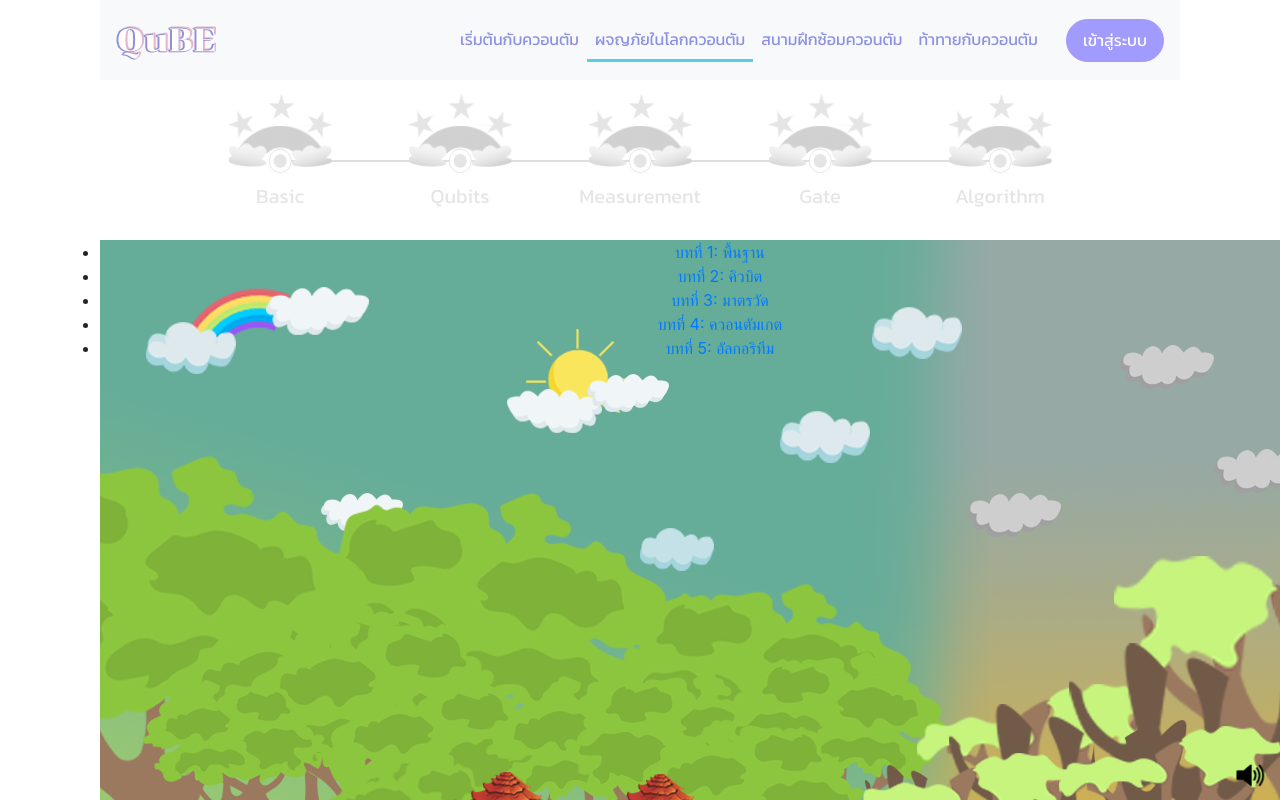
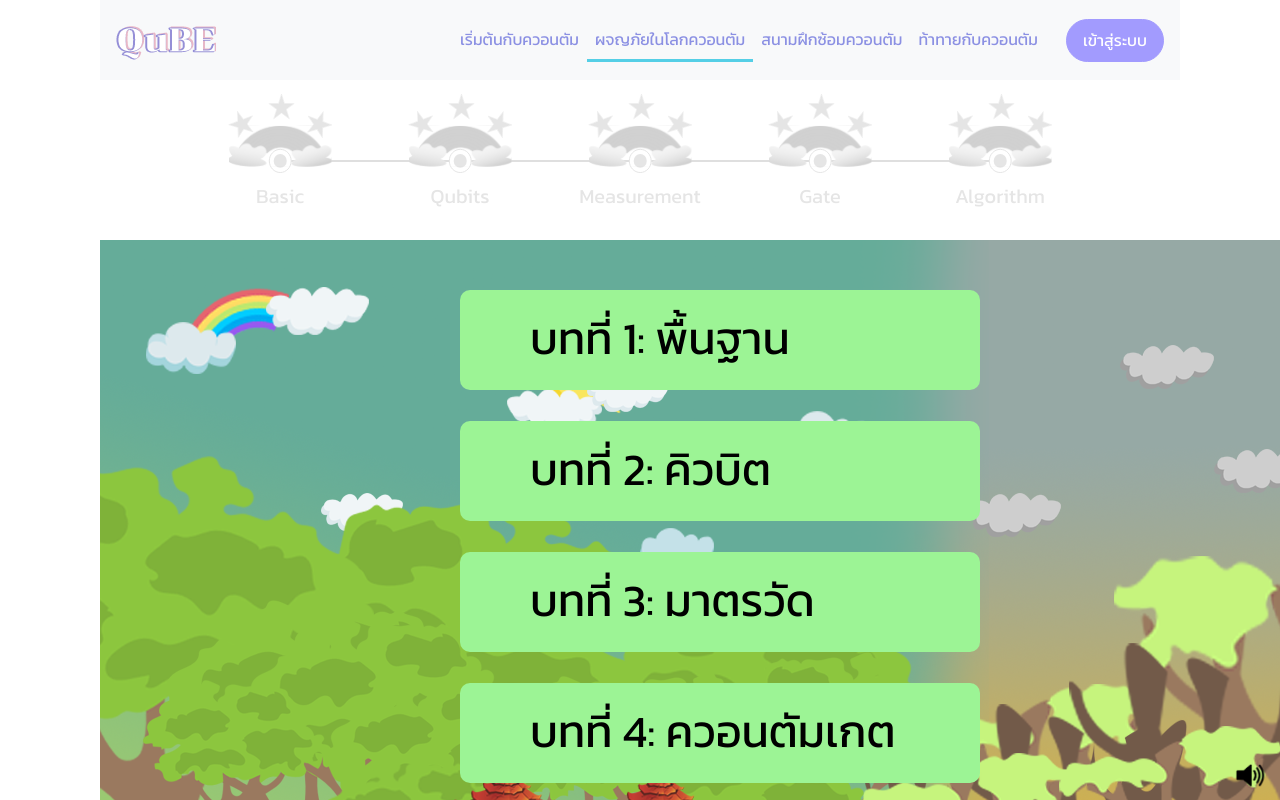
Before and after one commit to Kadphol/QuBE, a React (Create React App) app in the folder frontend/: page /explore in a window 1280 px wide. Shown: the top 800 px of the page. Built offline with nearby package versions, Linux system fonts and the light colour scheme; no server answers; a web font is replaced by a local one.

Commit message:
Add menu style

```diff
--- a/frontend/src/pages/Explore/MenuMap.tsx
+++ b/frontend/src/pages/Explore/MenuMap.tsx
@@ -8,7 +8,39 @@ const Menu = styled.div`
   background: url(${map});
   width: 1240px;
   height: 720px;
+  text-align: center;
 `;
+
+const ulStyle = {
+  listStyleType: 'none',
+  margin: 'auto',
+  padding: 0,
+  position: 'relative',
+  top: '7%',
+  width: '520px'
+} as React.CSSProperties;
+
+const liStyle = {
+  backgroundColor: '#9CF495',
+  marginBottom: '31px',
+  height: '100px',
+  borderRadius: '10px',
+  textAlign: 'left',
+  paddingLeft: '70px',
+  paddingTop: '15px',
+  mapmenu__item: {
+    "&:hover": {
+      backgroundColor: '#7AB175'
+    }
+  }
+} as React.CSSProperties;
+
+const linkStyle = {
+  textDecoration: 'none',
+  fontFamily: 'Kanit',
+  fontSize: '45px',
+  color: '#000000',
+} as React.CSSProperties;
 
 export default function MenuMap() {
   let { path, url } = useRouteMatch();
@@ -31,10 +63,10 @@ export default function MenuMap() {
   }]
   return (
     <Menu >
-      <ul>
+      <ul style={ulStyle}>
         {items.map(item => (
-          <li key={item.path} className= "mapmenu__item">
-            <Link to={item.path}>{item.text}</Link>
+          <li key={item.path} className= "mapmenu__item" style={liStyle}>
+            <Link to={item.path} style={linkStyle}>{item.text}</Link>
           </li>
         ))}
       </ul>
```
